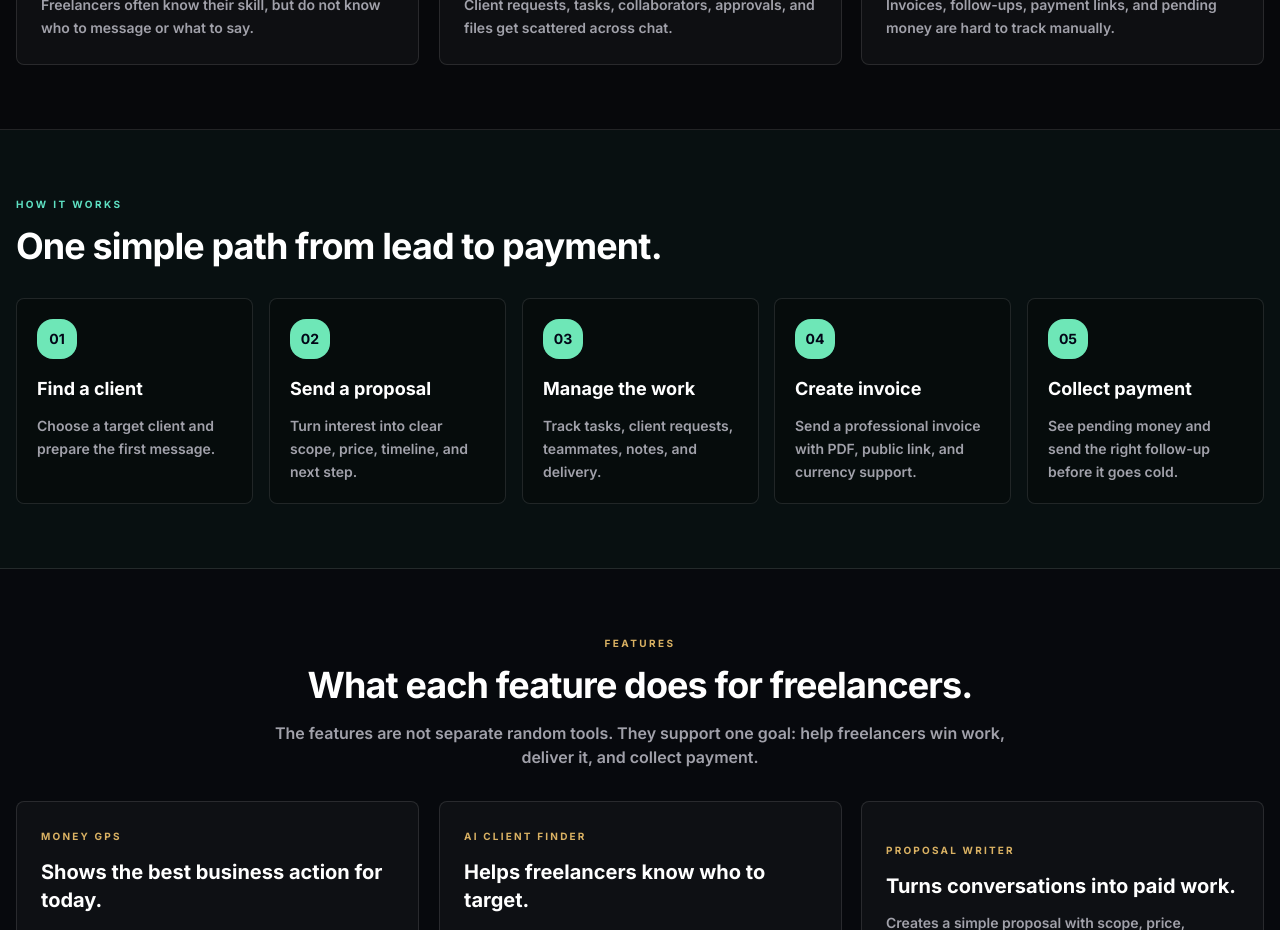
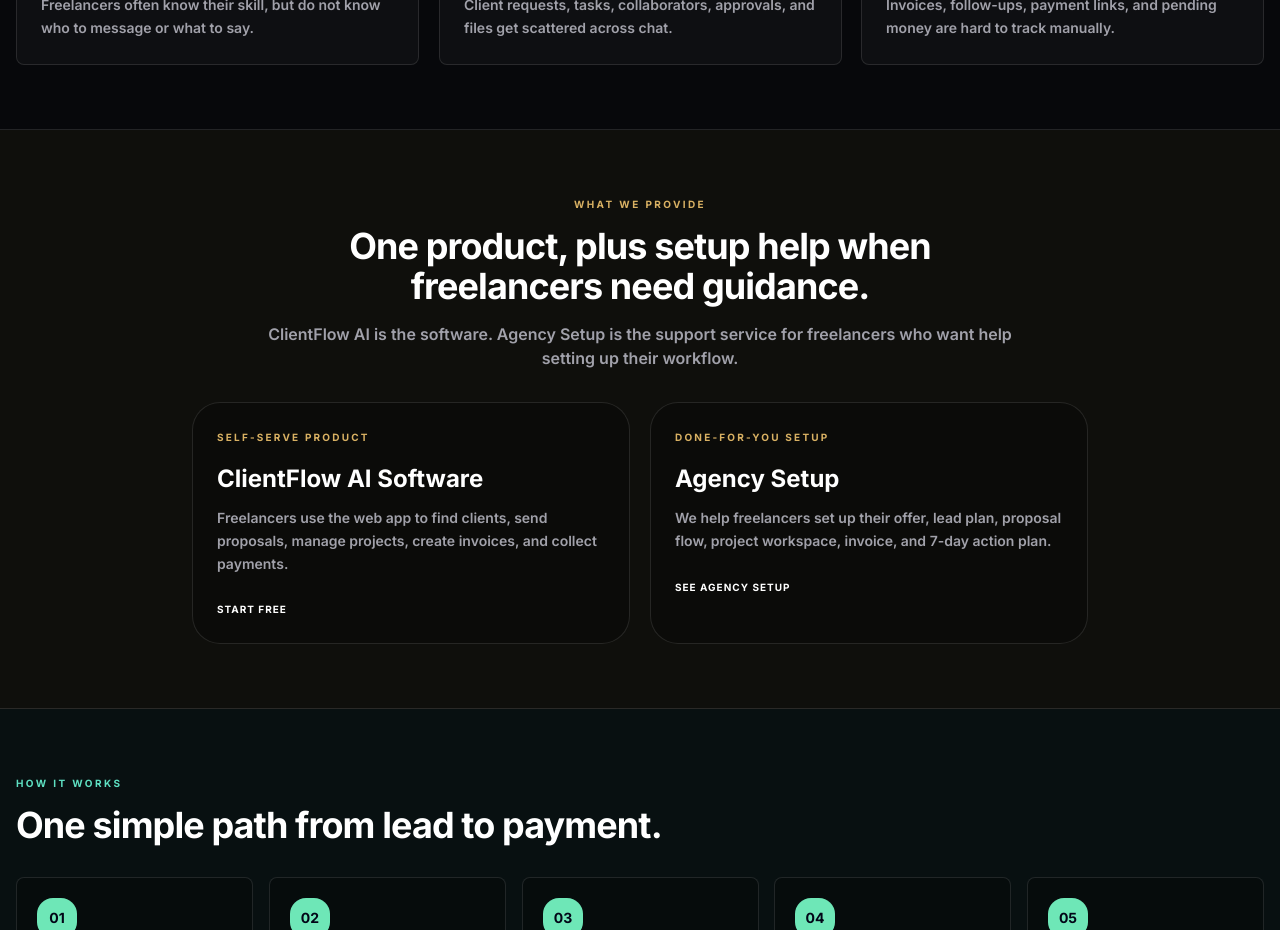
Before and after one commit to AshieqAhamed27/invoicepro, a React (Vite) app in the folder invoicepro/frontend/: page / in a window 1280 px wide. Shown: the part 1240-2170 px from the top of the page. Built offline with nearby package versions, Linux system fonts and the light colour scheme; no server answers.

Commit message:
Remove custom software development from positioning

```diff
--- a/invoicepro/frontend/src/pages/Home.jsx
+++ b/invoicepro/frontend/src/pages/Home.jsx
@@ -24,6 +24,23 @@ const simpleFlow = [
   ['03', 'Manage the work', 'Track tasks, client requests, teammates, notes, and delivery.'],
   ['04', 'Create invoice', 'Send a professional invoice with PDF, public link, and currency support.'],
   ['05', 'Collect payment', 'See pending money and send the right follow-up before it goes cold.']
+];
+
+const serviceOffers = [
+  {
+    title: 'ClientFlow AI Software',
+    label: 'Self-serve product',
+    text: 'Freelancers use the web app to find clients, send proposals, manage projects, create invoices, and collect payments.',
+    cta: 'Start free',
+    path: '/signup'
+  },
+  {
+    title: 'Agency Setup',
+    label: 'Done-for-you setup',
+    text: 'We help freelancers set up their offer, lead plan, proposal flow, project workspace, invoice, and 7-day action plan.',
+    cta: 'See agency setup',
+    path: '/agency'
+  }
 ];
 
 const featureCards = [
@@ -374,6 +391,40 @@ export default function Home() {
           </div>
         </section>
 
+        <section className="border-b border-white/5 bg-yellow-400/[0.035] py-14 sm:py-16">
+          <div className="container-custom">
+            <div className="mx-auto max-w-3xl text-center">
+              <p className="text-[10px] font-black uppercase tracking-[0.24em] text-yellow-300">What we provide</p>
+              <h2 className="mt-3 text-3xl font-black tracking-tight text-white sm:text-4xl">
+                One product, plus setup help when freelancers need guidance.
+              </h2>
+              <p className="mt-4 text-sm font-semibold leading-relaxed text-zinc-400 sm:text-base">
+                ClientFlow AI is the software. Agency Setup is the support service for freelancers who want help setting up their workflow.
+              </p>
+            </div>
+
+            <div className="mx-auto mt-8 grid max-w-4xl gap-5 md:grid-cols-2">
+              {serviceOffers.map((offer) => {
+                const offerPath = offer.path === '/signup' && loggedIn ? '/dashboard' : offer.path;
+                const offerCta = offer.path === '/signup' && loggedIn ? 'Open dashboard' : offer.cta;
+
+                return (
+                  <Link
+                    key={offer.title}
+                    to={offerPath}
+                    className="rounded-[1.75rem] border border-white/8 bg-black/25 p-6 transition-all hover:-translate-y-1 hover:border-yellow-300/30 hover:bg-yellow-300/[0.06]"
+                  >
+                    <p className="text-[10px] font-black uppercase tracking-[0.22em] text-yellow-300">{offer.label}</p>
+                    <h3 className="mt-4 text-2xl font-black text-white">{offer.title}</h3>
+                    <p className="mt-3 text-sm font-semibold leading-relaxed text-zinc-400">{offer.text}</p>
+                    <p className="mt-6 text-[10px] font-black uppercase tracking-widest text-white">{offerCta}</p>
+                  </Link>
+                );
+              })}
+            </div>
+          </div>
+        </section>
+
         <section className="border-b border-white/5 bg-emerald-400/[0.035] py-14 sm:py-16">
           <div className="container-custom">
             <div className="mb-8 max-w-2xl">
```
